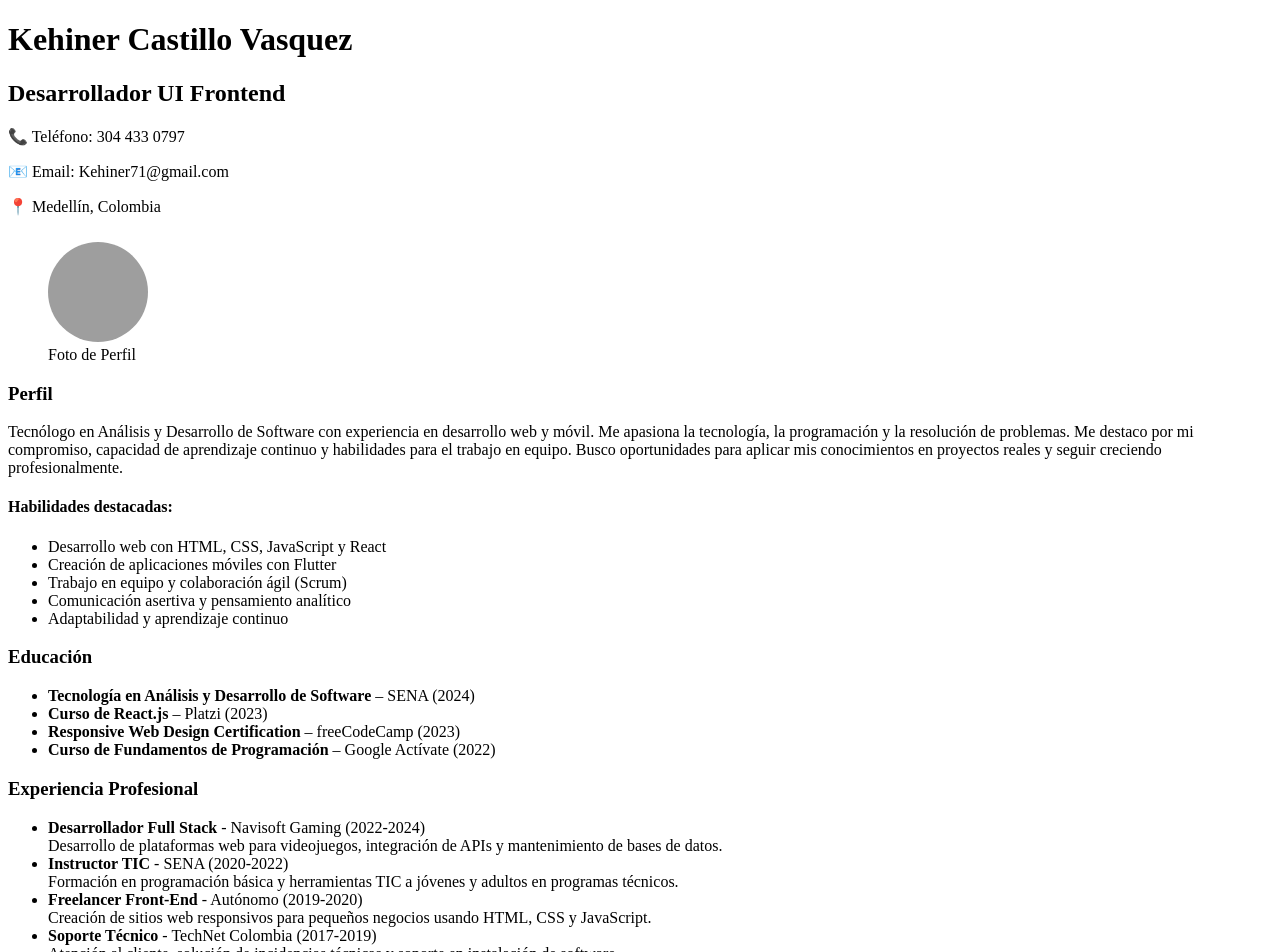
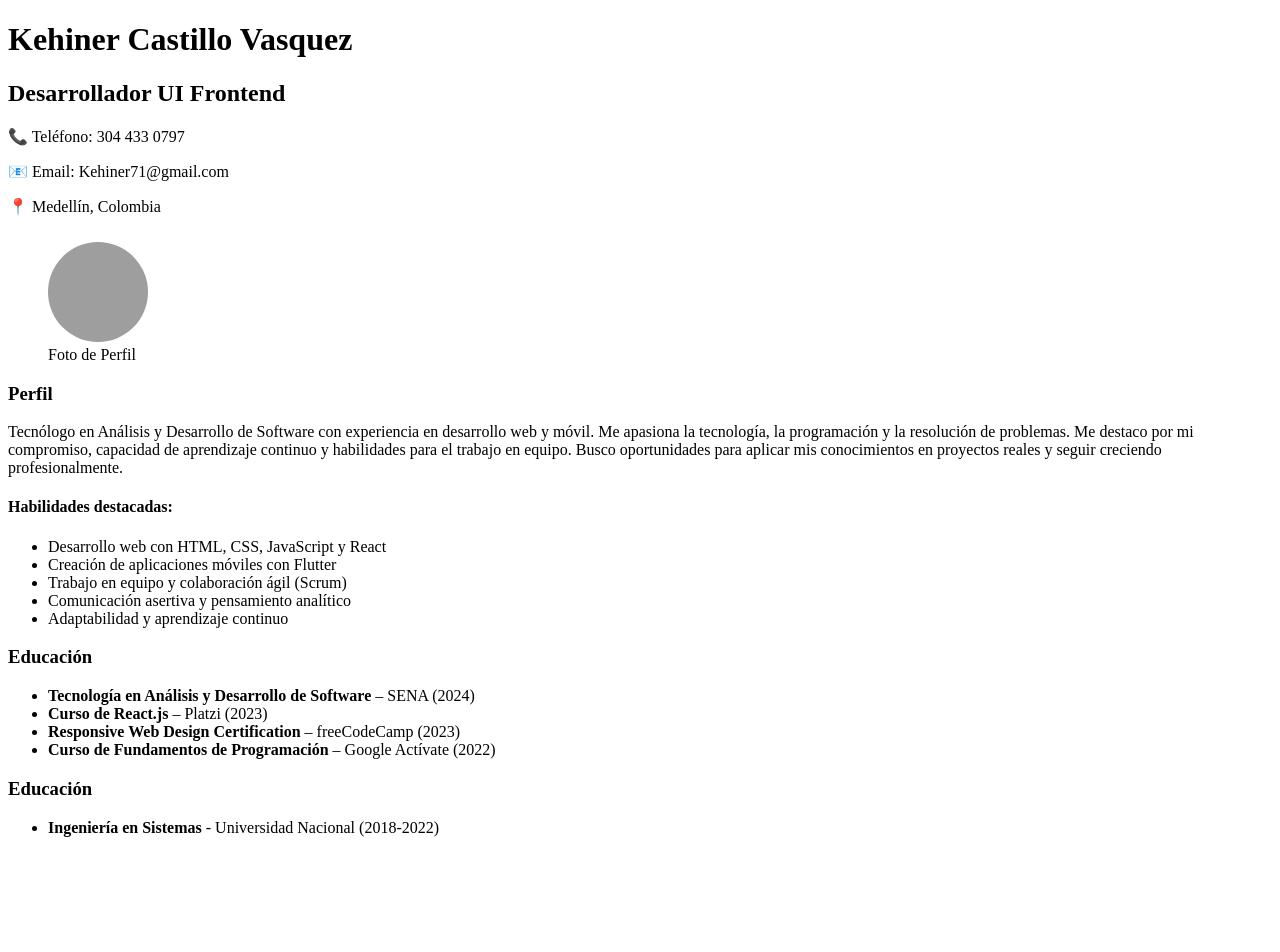
Before and after one commit to Kehiner-19/cv-react-kehiner-castillo, a React (Vite) app: page / in a window 1280 px wide. Shown: the top 952 px of the page. After the commit the page ends 853 px from the top, so only its background shows below. Built offline with nearby package versions, Linux system fonts and the light colour scheme; grey boxes are pictures that could not be loaded.

Commit message:
feat: componente Educacion dinamico con formacióncomplementaria

```diff
--- a/src/components/Experiencia.jsx
+++ b/src/components/Experiencia.jsx
@@ -1,24 +1,17 @@
-export default function Experiencia() {
+export default function Educacion() {
+  const educacion = [
+    { id: 1, titulo: "Ingeniería en Sistemas", universidad: "Universidad Nacional", periodo: "2018-2022" }
+  ];
+
   return (
     <section>
-      <h3>Experiencia Profesional</h3>
+      <h3>Educación</h3>
       <ul>
-        <li>
-          <strong>Desarrollador Full Stack</strong> - Navisoft Gaming (2022-2024)<br />
-          Desarrollo de plataformas web para videojuegos, integración de APIs y mantenimiento de bases de datos.
-        </li>
-        <li>
-          <strong>Instructor TIC</strong> - SENA (2020-2022)<br />
-          Formación en programación básica y herramientas TIC a jóvenes y adultos en programas técnicos.
-        </li>
-        <li>
-          <strong>Freelancer Front-End</strong> - Autónomo (2019-2020)<br />
-          Creación de sitios web responsivos para pequeños negocios usando HTML, CSS y JavaScript.
-        </li>
-        <li>
-          <strong>Soporte Técnico</strong> - TechNet Colombia (2017-2019)<br />
-          Atención al cliente, solución de incidencias técnicas y soporte en instalación de software.
-        </li>
+        {educacion.map((edu) => (
+          <li key={edu.id}>
+            <strong>{edu.titulo}</strong> - {edu.universidad} ({edu.periodo})
+          </li>
+        ))}
       </ul>
     </section>
   );
```
